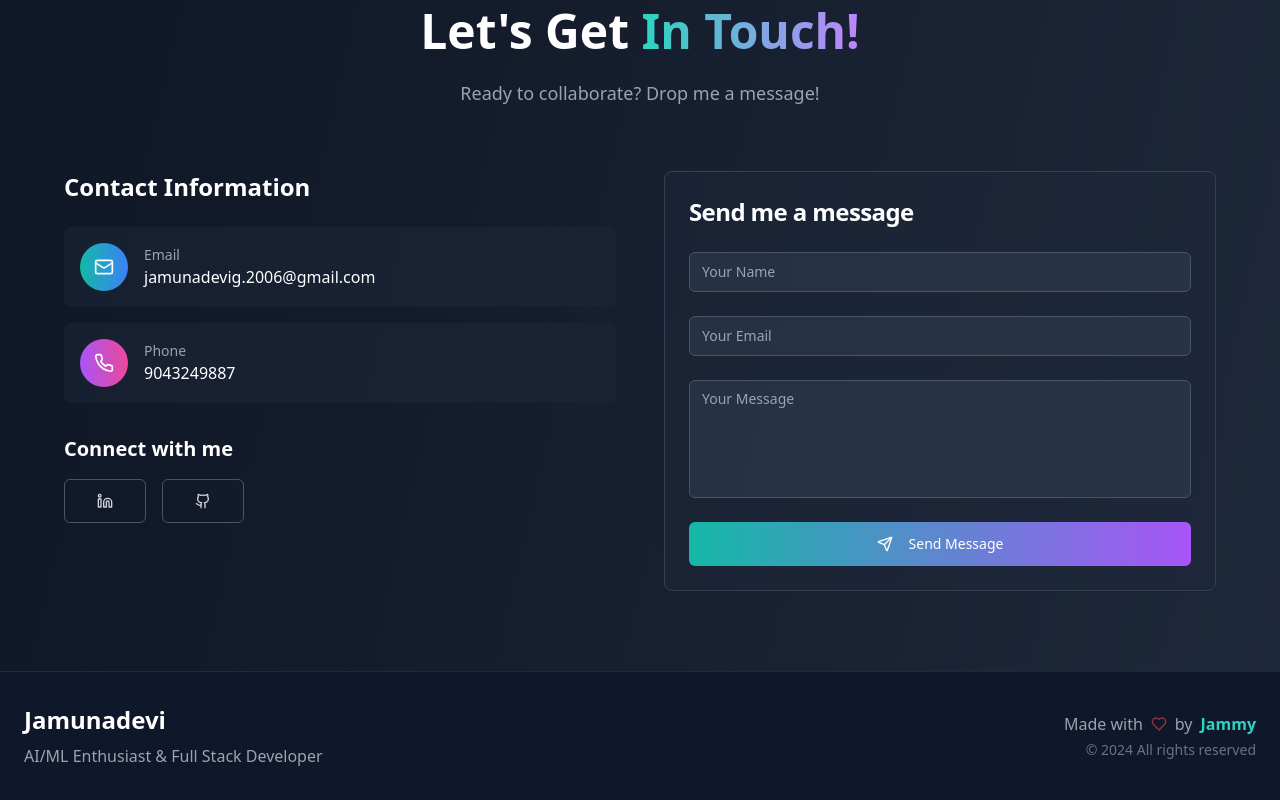
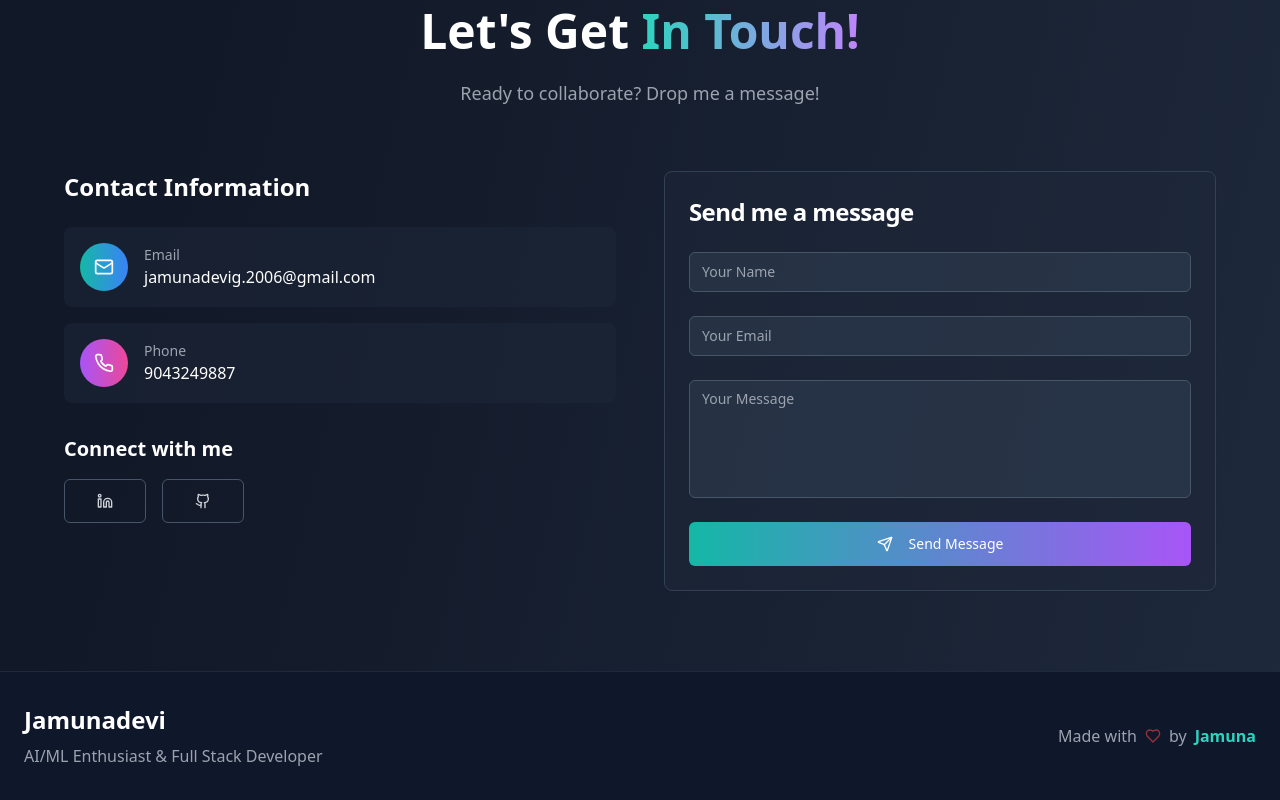
Before and after one commit to JamunadeviG/MyPortfolio, a Next.js app in the folder JamunaPortfolio/: page / in a window 1280 px wide. Shown: the part 4795-5595 px from the top of the page. Built offline with nearby package versions, Linux system fonts and the light colour scheme.

Commit message:
Update footer.tsx

```diff
--- a/JamunaPortfolio/components/footer.tsx
+++ b/JamunaPortfolio/components/footer.tsx
@@ -13,9 +13,8 @@ export default function Footer() {
           <div className="text-center md:text-right">
             <p className="text-gray-400 flex items-center justify-center md:justify-end gap-2">
               Made with <Heart className="h-4 w-4 text-red-500 animate-pulse" /> by{" "}
-              <span className="text-teal-400 font-semibold">Jammy</span>
+              <span className="text-teal-400 font-semibold">Jamuna</span>
             </p>
-            <p className="text-gray-500 text-sm mt-1">© 2024 All rights reserved</p>
           </div>
         </div>
       </div>
```
